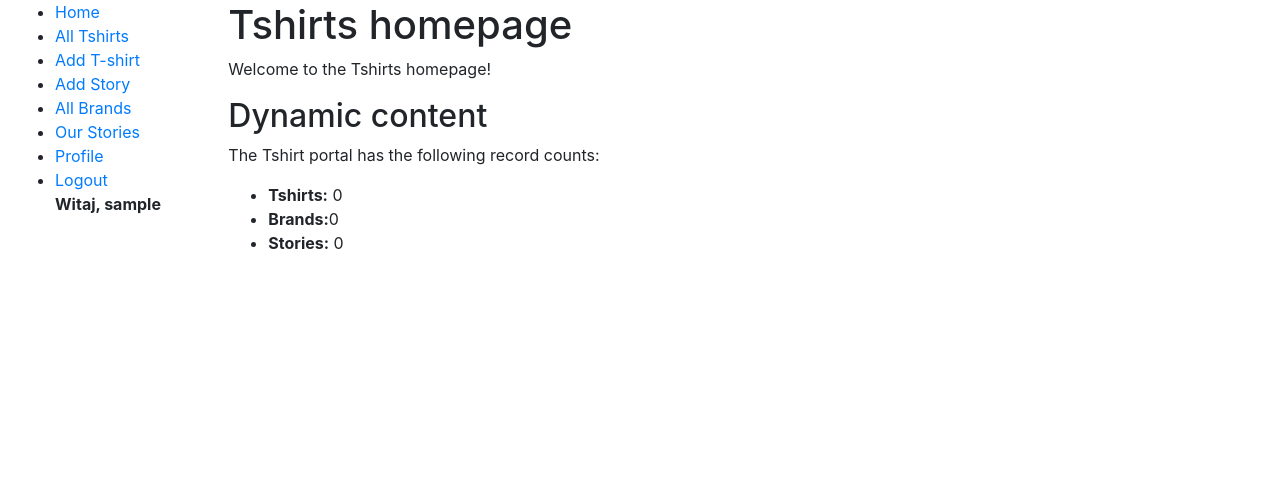
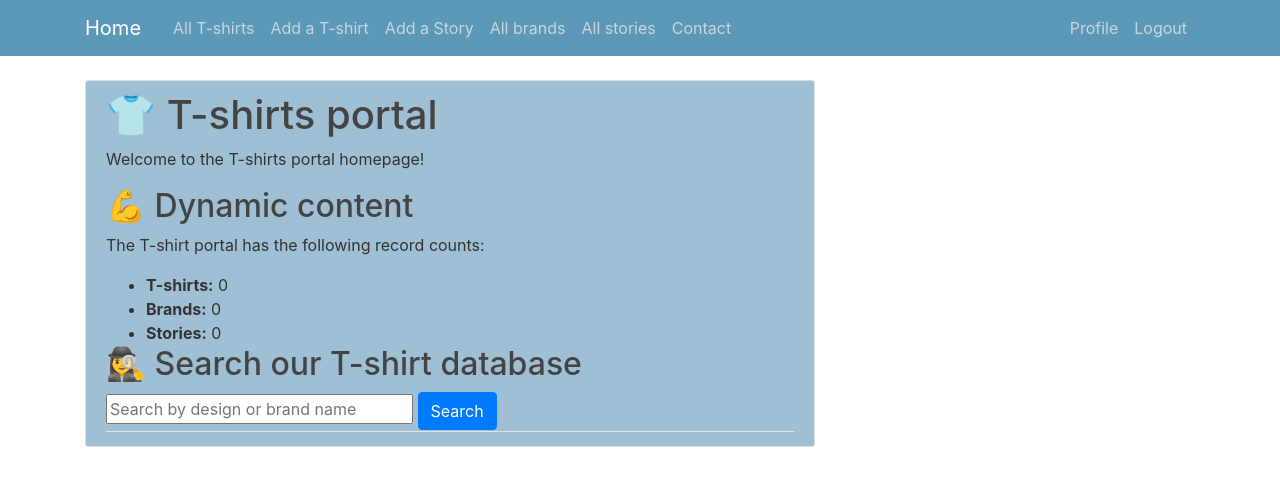
Before and after one commit to wojtekidd/djangoapp-koszulki, a Django app: page / in a window 1280 px wide. Shown: the top 486 px of the page. Run offline with Django 3.2, Linux system fonts and the light colour scheme; the visitor is signed in with stand-in values (Sample User, id 1); data that the repository does not hold is empty; some libraries are stand-ins or nearby versions.

Commit message:
changed tshirts view

```diff
--- a/tshirts/templates/base_generic.html
+++ b/tshirts/templates/base_generic.html
@@ -1,72 +1,79 @@
+{% load static %}
+
 <!DOCTYPE html>
 <html lang="en">
 <head>
-    {% block title %}<title>Tshirts portal</title>{% endblock %}
+    <!-- Required meta tags -->
+    <meta charset="utf-8">
+    <meta name="viewport" content="width=device-width, initial-scale=1">
+    <!-- Bootstrap CSS -->
+    <link rel="stylesheet" href="https://stackpath.bootstrapcdn.com/bootstrap/4.1.3/css/bootstrap.min.css" integrity="sha384-MCw98/SFnGE8fJT3GXwEOngsV7Zt27NXFoaoApmYm81iuXoPkFOJwJ8ERdknLPMO" crossorigin="anonymous">
+
+    <link rel="stylesheet" type="text/css" href="{% static 'css/style.css' %}">
+
+        <link rel="stylesheet" type="text/css" href="{% static 'django_app/main.css'%}">
 
 
-    <meta charset="utf-8">
-    <meta name="viewport" content="width=device-width, initial-scale=1">
-    <link rel="stylesheet" href="https://stackpath.bootstrapcdn.com/bootstrap/4.1.3/css/bootstrap.min.css"
-          integrity="sha384-MCw98/SFnGE8fJT3GXwEOngsV7Zt27NXFoaoApmYm81iuXoPkFOJwJ8ERdknLPMO" crossorigin="anonymous">
-    <!-- Add additional CSS in static file -->
-    {% load static %}
-    <link rel="stylesheet" href="{% static 'css/styles.css' %}">
+    {% block title %}<title>T-shirts portal</title>{% endblock %}
 </head>
 <body>
-<div class="container-fluid">
-    <div class="row">
 
-      <div class="col-sm-2">
-      {% block sidebar %}
-        <ul class="sidebar-nav">
-          <li><a href="{% url 'index' %}">Home</a></li>
-          <li><a href="{% url 'tshirt_list' %}">All Tshirts</a></li>
-          <li><a href="{% url 'add_tshirt' %}">Add T-shirt</a></li>
-          <li><a href="{% url 'add_story' %}">Add Story</a></li>
-          <li><a href="{% url 'brand_list' %}">All Brands</a></li>
-          <li><a href="{% url 'story_list' %}">Our Stories</a></li>
+<!--Navigation bar-->
+<header class="site-header">
+  <nav class="navbar navbar-expand-md navbar-dark bg-steel fixed-top">
+    <div class="container">
+      <a class="navbar-brand mr-4" href="{% url 'index' %}">Home</a>
+      <button class="navbar-toggler" type="button" data-toggle="collapse" data-target="#navbarToggle" aria-controls="navbarToggle" aria-expanded="false" aria-label="Toggle navigation">
+      <span class="navbar-toggler-icon"></span>
+      </button>
+      <div class="collapse navbar-collapse" id="navbarToggle">
+        <div class="navbar-nav mr-auto">
+            <a class="nav-item nav-link" href="{% url 'tshirt_list' %}">All T-shirts</a>
+            <a class="nav-item nav-link" href="{% url 'add_tshirt' %}">Add a T-shirt</a>
+            <a class="nav-item nav-link" href="{% url 'add_story' %}">Add a Story</a>
+            <a class="nav-item nav-link" href="{% url 'brand_list' %}">All brands</a>
+            <a class="nav-item nav-link" href="{% url 'story_list' %}">All stories</a>
+            <a class="nav-item nav-link" href="{% url 'contact' %}">Contact</a>
+        </div>
+
+                  <!-- Navbar Right Side -->
+        <div class="navbar-nav">
             {% if user.is_authenticated %}
-            <li><a href="{% url 'profile' %}">Profile</a></li>
-            <li><a href="{% url 'logout' %}">Logout</a></li>
-                <b>Witaj, {{ user.username }}</b>
+                <a class="nav-item nav-link" href="{% url 'profile' %}">Profile</a>
+                <a class="nav-item nav-link" href="{% url 'logout' %}">Logout</a>
             {% else %}
-            <li><a href="{% url 'login' %}">Login</a></li>
-            <li><a href="{% url 'register' %}">Register</a></li>
+                <a class="nav-item nav-link" href="{% url 'login' %}">Login</a>
+                <a class="nav-item nav-link" href="{% url 'register' %}">Register</a>
             {% endif %}
+        </div>
+      </div>
+    </div>
+  </nav>
+</header>
 
-
-        </ul>
-     {% endblock %}
-      </div>
-      <div class="col-sm-10 ">
-
-            <div class="col-md-8">
+<main role="main" class="container">
+  <div class="row">
+    <div class="col-md-8">
         {% if messages %}
             {% for message in messages %}
+
                 <div class="alert alert-{{ message.tags }}">
-                {{ message }}
+                    {{ message }}
                 </div>
             {% endfor %}
-              {% endif %}</div>
-
-        {% block content %}
-        {% endblock %}
-      </div>
+        {% endif %}
+      {% block content %}
+      {% endblock %}
 
     </div>
-</div>
+  </div>
+</main>
+
 <!-- Optional JavaScript -->
 <!-- jQuery first, then Popper.js, then Bootstrap JS -->
-<script src="https://code.jquery.com/jquery-3.4.1.slim.min.js"
-        integrity="sha384-J6qa4849blE2+poT4WnyKhv5vZF5SrPo0iEjwBvKU7imGFAV0wwj1yYfoRSJoZ+n"
-        crossorigin="anonymous"></script>
-<script src="https://cdn.jsdelivr.net/npm/popper.js@1.16.0/dist/umd/popper.min.js"
-        integrity="sha384-Q6E9RHvbIyZFJoft+2mJbHaEWldlvI9IOYy5n3zV9zzTtmI3UksdQRVvoxMfooAo"
-        crossorigin="anonymous"></script>
-<script src="https://stackpath.bootstrapcdn.com/bootstrap/4.4.1/js/bootstrap.min.js"
-        integrity="sha384-wfSDF2E50Y2D1uUdj0O3uMBJnjuUD4Ih7YwaYd1iqfktj0Uod8GCExl3Og8ifwB6"
-        crossorigin="anonymous"></script>
-
+<script src="https://code.jquery.com/jquery-3.4.1.slim.min.js" integrity="sha384-J6qa4849blE2+poT4WnyKhv5vZF5SrPo0iEjwBvKU7imGFAV0wwj1yYfoRSJoZ+n" crossorigin="anonymous"></script>
+<script src="https://cdn.jsdelivr.net/npm/popper.js@1.16.0/dist/umd/popper.min.js" integrity="sha384-Q6E9RHvbIyZFJoft+2mJbHaEWldlvI9IOYy5n3zV9zzTtmI3UksdQRVvoxMfooAo" crossorigin="anonymous"></script>
+<script src="https://stackpath.bootstrapcdn.com/bootstrap/4.4.1/js/bootstrap.min.js" integrity="sha384-wfSDF2E50Y2D1uUdj0O3uMBJnjuUD4Ih7YwaYd1iqfktj0Uod8GCExl3Og8ifwB6" crossorigin="anonymous"></script>
 
 </body>
 </html>
--- a/tshirts/templates/index.html
+++ b/tshirts/templates/index.html
@@ -1,15 +1,26 @@
 {% extends "base_generic.html" %}
 
 {% block content %}
-  <h1>Tshirts homepage</h1>
-  <p>Welcome to the Tshirts homepage!</p>
-  <h2>Dynamic content</h2>
-  <p>The Tshirt portal has the following record counts:</p>
+    <article class="media content-section">
+          <div class="media-body">
+        <div class="article-metadata">
+  <h1>👕 T-shirts portal</h1>
+  <p>Welcome to the T-shirts portal homepage!</p>
+  <h2>💪 Dynamic content</h2>
+  <p>The T-shirt portal has the following record counts:</p>
   <ul>
-    <li><strong>Tshirts:</strong> {{ num_tshirts }} </li> {# this counts the number of tshirt items #}
-    <li><strong>Brands:</strong>{{ num_brands }} </li> {# yet to impement.#}
-    <li><strong>Stories:</strong> {{ num_stories }} </li>
+    <li><strong>T-shirts:</strong> {{ num_tshirts }} </li>
+    <li><strong>Brands:</strong> {{ num_brands }} </li>
+    <li><strong>Stories:</strong> {{ num_stories }}</li>
   </ul>
+  <h2>🕵️‍♀️ Search our T-shirt database</h2>
+    <form id="searchform" action="{% url 'search_results' %}" method="get" accept-charset="utf-8">
+        <input id="searchbox" name="q" type="text" placeholder="Search by design or brand name" size="25">
+    <button type="submit" class="btn btn-primary">Search</button>
+    </form>
+        </div>
+          </div>
+    </article>
 {% endblock %}
 
 {#  TODO: Add a way to count the total number of Brands, Tshirts and Stories https://docs.djangoproject.com/en/3.0/topics/class-based-views/generic-display/ #}
--- a/tshirts/urls.py
+++ b/tshirts/urls.py
@@ -3,6 +3,7 @@ from .views import *
 
 urlpatterns = [
     path('', HomePageView.as_view(), name='index'),
+    path('search/', SearchResultsView.as_view(), name='search_results'),
     path('add_tshirt/', CreateTshirtView.as_view(), name='add_tshirt'), # changed to add_tshirt
     path('add_story/', CreateStoryView.as_view(), name='add_story'), # add_story url
     path('tshirt_list/', TshirtList.as_view(), name="tshirt_list"),
@@ -10,6 +11,7 @@ urlpatterns = [
     path('brand_list/', BrandsList.as_view(), name="brand_list"),
     path('story_list/', StoryList.as_view(), name="story_list"),
     path('story_list/story_detail/<int:pk>/', StoryDetail.as_view(), name="story_detail"),
+    path('contact/', Contact, name='contact')
 
 ]
 
--- a/tshirts/views.py
+++ b/tshirts/views.py
@@ -1,10 +1,12 @@
 from django.views.generic import CreateView, ListView, DetailView, TemplateView
 from django.urls import reverse_lazy
-from django.shortcuts import render, get_object_or_404
+from django.shortcuts import render, get_object_or_404, redirect
 from django.views import View
 from django.http import HttpResponse
-
-from .forms import TshirtForm, StoryForm
+from django.db.models import Q
+from django.core.mail import EmailMessage
+from django.template.loader import get_template
+from .forms import *
 from .models import Tshirt, Story
 
 # Create your views here.
@@ -23,6 +25,18 @@ class HomePageView(ListView):
         # this line below counts the number of existing stories
         context['num_stories'] = Story.objects.all().count()
         return context
+
+
+class SearchResultsView(ListView):
+    model = Tshirt
+    template_name = 'search_results.html'
+
+    def get_queryset(self):
+        query = self.request.GET.get('q')
+        object_list = Tshirt.objects.filter(
+            Q(design__icontains=query) | Q(brand__icontains=query)
+        )
+        return object_list
 
 
 class CreateTshirtView(CreateView):
@@ -115,3 +129,39 @@ class StoryDetail(DetailView):
 
     def get_queryset(self):
         return Story.objects
+
+"""Contact form-view"""
+def Contact(request):
+    Contact_Form = ContactForm
+    if request.method == 'POST':
+        form = Contact_Form(data=request.POST)
+
+        if form.is_valid():
+            contact_name = request.POST.get('contact_name')
+            contact_email = request.POST.get('contact_email')
+            contact_content = request.POST.get('content')
+
+        template = get_template('contact_form.txt')
+
+        content = {
+            'contact_name': contact_name,
+            'contact_email': contact_email,
+            'contact_content': contact_content
+        }
+
+        content = template.render(content)
+
+        email = EmailMessage(
+            "New contact form",
+            content,
+            "KoszulkiApp" + '',
+            ['koszulkistore@gmail.com'],
+            headers= {'Reply to': contact_email}
+        )
+
+        email.send()
+
+        return redirect('index')
+
+
+    return render(request, 'contact.html', {'form': Contact_Form})
```
